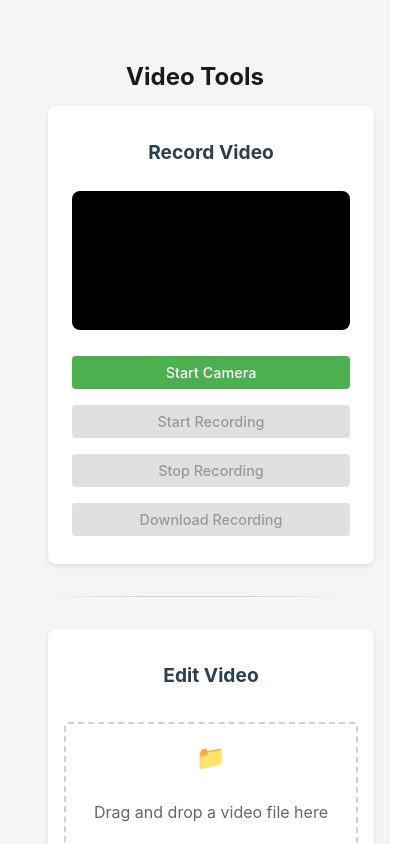
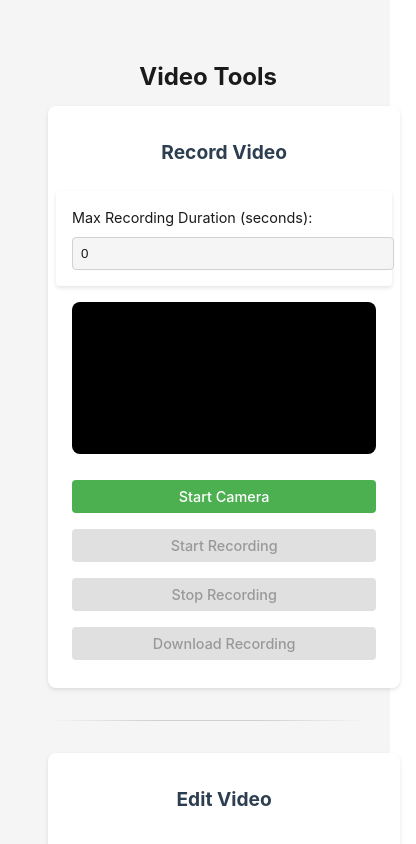
Before and after one commit to weijunyu/vidapp, a Vue app: page / in a window 390 px wide. Shown: the top 844 px of the page, 416 px wide, since content can reach past the window. Built offline with nearby package versions, Linux system fonts and the light colour scheme.

Commit message:
Add wakelock, max duration, fix webm duration

```diff
--- a/package.json
+++ b/package.json
@@ -10,6 +10,7 @@
   },
   "dependencies": {
     "@diffusionstudio/core": "^1.6.0",
+    "@fix-webm-duration/fix": "^1.0.1",
     "vue": "^3.5.13"
   },
   "devDependencies": {
--- a/src/components/VideoRecorder.vue
+++ b/src/components/VideoRecorder.vue
@@ -3,6 +3,7 @@ import { ref, onUnmounted } from "vue";
 import VideoPreview from "./recorder/VideoPreview.vue";
 import RecordingControls from "./recorder/RecordingControls.vue";
 import RecordingMetadata from "./recorder/RecordingMetadata.vue";
+import { fixWebmDuration } from "@fix-webm-duration/fix";
 
 const stream = ref<MediaStream | null>(null);
 const mediaRecorder = ref<MediaRecorder | null>(null);
@@ -16,7 +17,9 @@ const videoMetadata = ref<{
 } | null>(null);
 const recordingStartTime = ref<number>(0);
 const currentDuration = ref("0:00");
+const maxDuration = ref<number>(0); // in seconds
 let durationInterval: number | null = null;
+let wakeLock: WakeLockSentinel | null = null;
 
 const emit = defineEmits<{
   (e: "recording-complete", payload: { blob: Blob; mimeType: string }): void;
@@ -42,6 +45,27 @@ function stopCamera() {
   }
 }
 
+async function requestWakeLock() {
+  try {
+    wakeLock = await navigator.wakeLock.request("screen");
+  } catch (err) {
+    console.error("Failed to request wake lock:", err);
+  }
+}
+
+function releaseWakeLock() {
+  if (wakeLock) {
+    wakeLock
+      .release()
+      .then(() => {
+        wakeLock = null;
+      })
+      .catch((err) => {
+        console.error("Failed to release wake lock:", err);
+      });
+  }
+}
+
 function getBestSupportedMimeType() {
   const types = [
     "video/webm;codecs=vp9,opus",
@@ -54,8 +78,9 @@ function getBestSupportedMimeType() {
   return types.find((type) => MediaRecorder.isTypeSupported(type)) || "";
 }
 
+const recordingDurationInMs = ref(0);
 // Start recording
-function startRecording() {
+async function startRecording() {
   if (!stream.value) return;
 
   const mimeType = getBestSupportedMimeType();
@@ -70,9 +95,22 @@ function startRecording() {
   });
   recordingStartTime.value = Date.now();
 
+  // Request wake lock
+  await requestWakeLock();
+
   // Start duration timer
   durationInterval = window.setInterval(() => {
     currentDuration.value = calculateDuration();
+
+    // Check if max duration is reached
+    if (maxDuration.value > 0) {
+      const currentSeconds = Math.floor(
+        (Date.now() - recordingStartTime.value) / 1000
+      );
+      if (currentSeconds >= maxDuration.value) {
+        stopRecording();
+      }
+    }
   }, 1000);
 
   mediaRecorder.value.ondataavailable = (event) => {
@@ -81,8 +119,11 @@ function startRecording() {
     }
   };
 
-  mediaRecorder.value.onstop = () => {
-    const blob = new Blob(recordedChunks.value, { type: mimeType });
+  mediaRecorder.value.onstop = async () => {
+    let blob = new Blob(recordedChunks.value, { type: mimeType });
+    if (mimeType.startsWith("video/webm")) {
+      blob = await fixWebmDuration(blob, recordingDurationInMs.value);
+    }
     recordedVideo.value = blob;
 
     // Calculate metadata
@@ -111,6 +152,11 @@ function stopRecording() {
       clearInterval(durationInterval);
       durationInterval = null;
     }
+
+    recordingDurationInMs.value = Date.now() - recordingStartTime.value; // Already in milliseconds since Date.now() returns ms
+
+    // Release wake lock
+    releaseWakeLock();
   }
 }
 
@@ -143,11 +189,28 @@ onUnmounted(() => {
   if (durationInterval) {
     clearInterval(durationInterval);
   }
+  releaseWakeLock();
 });
 </script>
 
 <template>
   <div class="video-recorder">
+    <div class="duration-input">
+      <label for="maxDuration">Max Recording Duration (seconds):</label>
+
+      <input
+        id="maxDuration"
+        type="number"
+        v-model.number="maxDuration"
+        min="0"
+        step="1"
+        :disabled="isRecording"
+      />
+      <span class="duration-hint" v-if="maxDuration > 0">
+        Recording will stop after {{ maxDuration }} seconds
+      </span>
+    </div>
+
     <VideoPreview
       :stream="stream"
       :is-recording="isRecording"
@@ -178,9 +241,84 @@ onUnmounted(() => {
   padding: 1rem;
 }
 
+.duration-input {
+  display: flex;
+  flex-direction: column;
+  align-items: flex-start;
+  gap: 1rem;
+  width: 100%;
+  max-width: 640px;
+  padding: 1rem;
+  background-color: #2d2d2d;
+  border-radius: 4px;
+}
+
+.duration-input label {
+  color: #e0e0e0;
+  white-space: nowrap;
+}
+
+.duration-input input {
+  width: 80px;
+  padding: 0.5rem;
+  border: 1px solid #666;
+  border-radius: 4px;
+  background-color: #424242;
+  color: #e0e0e0;
+}
+
+.duration-input input:disabled {
+  background-color: #2d2d2d;
+  border-color: #424242;
+  color: #666;
+}
+
+.duration-hint {
+  color: #90a4ae;
+  font-size: 0.9rem;
+}
+
+@media (prefers-color-scheme: light) {
+  .duration-input {
+    background-color: #ffffff;
+    box-shadow: 0 2px 4px rgba(0, 0, 0, 0.1);
+  }
+
+  .duration-input label {
+    color: #1a1a1a;
+  }
+
+  .duration-input input {
+    background-color: #f5f5f5;
+    border-color: #d1d1d1;
+    color: #1a1a1a;
+  }
+
+  .duration-input input:disabled {
+    background-color: #e0e0e0;
+    border-color: #cccccc;
+    color: #666666;
+  }
+
+  .duration-hint {
+    color: #666666;
+  }
+}
+
 @media (max-width: 768px) {
   .video-recorder {
     padding: 0.5rem;
   }
+
+  .duration-input {
+    flex-direction: column;
+    align-items: flex-start;
+    gap: 0.5rem;
+    font-size: 0.9rem;
+  }
+
+  .duration-input input {
+    width: 100%;
+  }
 }
 </style>
```
Also changed, not shown: 1 other file (tests, documents, lock files or other folders).
